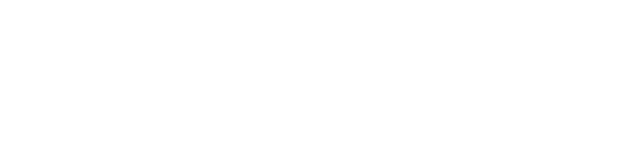
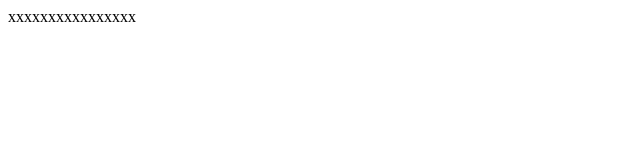
Before and after one commit to joseblack/github-desarrolladores, a plain HTML site: page index.html in a window 1280 px wide. Shown: the whole page, without its empty margins (0-640 px from the left). Drawn offline with Linux system fonts and the light colour scheme.

Commit message:
probando

```diff
--- a/index.html
+++ b/index.html
@@ -4,6 +4,6 @@
 	<title>Mi pagina web</title>
 </head>
 <body>
-
+xxxxxxxxxxxxxxxx
 </body>
 </html>
```
